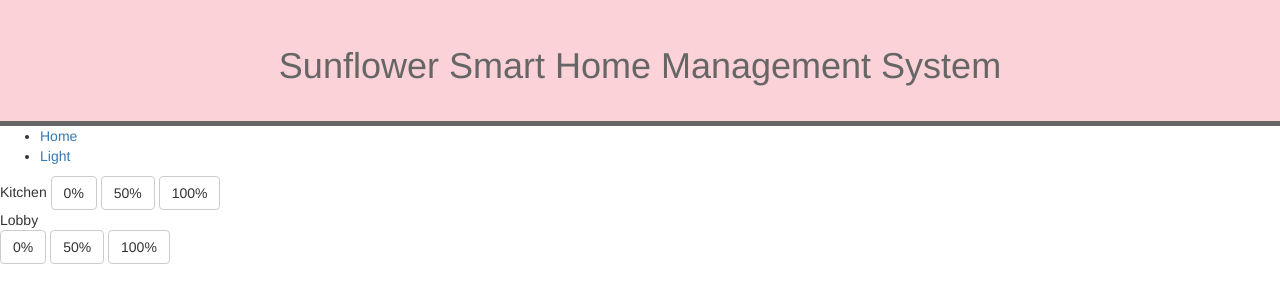
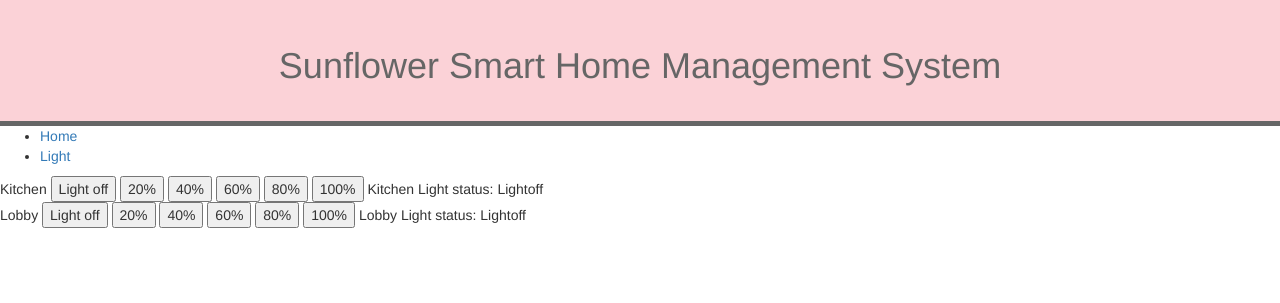
Before and after one commit to AgedSiren557/FSE-Final-Project, a Flask app: page /light in a window 1280 px wide. Shown: the top 303 px of the page. Run offline with Flask 2, Linux system fonts and the light colour scheme; some libraries are stand-ins or nearby versions.

Commit message:
added al buttons and status for the lights

```diff
--- a/main.py
+++ b/main.py
@@ -1,6 +1,7 @@
 from flask import Flask, render_template, request
 from flask_bootstrap import Bootstrap
 from flask_wtf import FlaskForm
+from wtforms import validators
 from wtforms.fields import SubmitField
 
 app = Flask(__name__, static_folder='static')
@@ -8,23 +9,75 @@ bootstrap = Bootstrap(app)
 app.config['SECRET_KEY'] = 'FSE_SECRET_KEY'
 
 class LightForm(FlaskForm):
-    lightOff = SubmitField('0%')
-    lightMiddle = SubmitField('50%')
-    lightOn = SubmitField('100%')
+    kitchenLight0 = SubmitField('Light off')
+    kitchenLight20 = SubmitField('20%')
+    kitchenLight40 = SubmitField('40%')
+    kitchenLight60 = SubmitField('60%')
+    kitchenLight80 = SubmitField('80%')
+    kitchenLight100 = SubmitField('100%')
+    kitchenStatus = 'Lightoff'
+
+    loobyLight0 = SubmitField('Light off')
+    loobyLight20 = SubmitField('20%')
+    loobyLight40 = SubmitField('40%')
+    loobyLight60 = SubmitField('60%')
+    loobyLight80 = SubmitField('80%')
+    loobyLight100 = SubmitField('100%')
+    loobyStatus = 'Lightoff'
 
 @app.route('/')
 def home():
     return render_template('index.html')
 
 @app.route('/light',  methods=['GET', 'POST'])
+
 def light():
-    kitchenLight = LightForm()
-    lobbyLight = LightForm()
+    form = LightForm()
     context = {
-        'kitchen': kitchenLight,
-        'lobby': lobbyLight,
+        'form': form,
     }
+
+    if request.method=='POST' :
+        if (form.kitchenLight0.data):
+            LightForm.kitchenStatus = "Light Off"
+
+        elif(form.kitchenLight20.data):
+            LightForm.kitchenStatus ="Light at 20%"
+
+        elif(form.kitchenLight40.data):
+            LightForm.kitchenStatus ="Light at 40%"
+
+        elif(form.kitchenLight60.data):
+            LightForm.kitchenStatus ="Light at 60%"
+
+        elif(form.kitchenLight80.data):
+            LightForm.kitchenStatus ="Light at 80%"
+
+        elif(form.kitchenLight100.data):
+            LightForm.kitchenStatus ="Light at full power"
+        #lobby
+        elif (form.loobyLight0.data):
+            LightForm.loobyStatus = "Light Off"
+
+        elif(form.loobyLight20.data):
+            LightForm.loobyStatus ="Light at 20%"
+
+        elif(form.loobyLight40.data):
+            LightForm.loobyStatus ="Light at 40%"
+
+        elif(form.loobyLight60.data):
+            LightForm.loobyStatus ="Light at 60%"
+
+        elif(form.loobyLight80.data):
+            LightForm.loobyStatus ="Light at 80%"
+
+        elif(form.loobyLight100.data):
+            LightForm.loobyStatus ="Light at full power"
+
+        return render_template('light.html', **context)
+
     return render_template('light.html', **context)
+
 
 
 if __name__ == '__main__':
--- a/templates/light.html
+++ b/templates/light.html
@@ -1,5 +1,6 @@
 {% extends 'index.html'%}
 {% import 'bootstrap/wtf.html' as wtf %}
+
 
 {% block content%}
     {{super()}}
@@ -7,15 +8,28 @@
         <form action="{{url_for('light')}}" method="POST">
             <div class="kitchen">
                 Kitchen
-                {{wtf.quick_form(kitchen)}}
+                {{ form.kitchenLight0 }}
+                {{ form.kitchenLight20 }}
+                {{ form.kitchenLight40 }}
+                {{ form.kitchenLight60 }}
+                {{ form.kitchenLight80 }}
+                {{ form.kitchenLight100 }}
 
+                Kitchen Light status: {{form.kitchenStatus}}
             </div>
 
             <div class="lobby">
                 Lobby
-                {{wtf.quick_form(lobby)}}
+                {{ form.loobyLight0 }}
+                {{ form.loobyLight20 }}
+                {{ form.loobyLight40 }}
+                {{ form.loobyLight60 }}
+                {{ form.loobyLight80 }}
+                {{ form.loobyLight100 }}
+
+                Lobby Light status: {{form.loobyStatus}}
+
             </div>
-
         </form>
     </div>
 {% endblock%}
```
